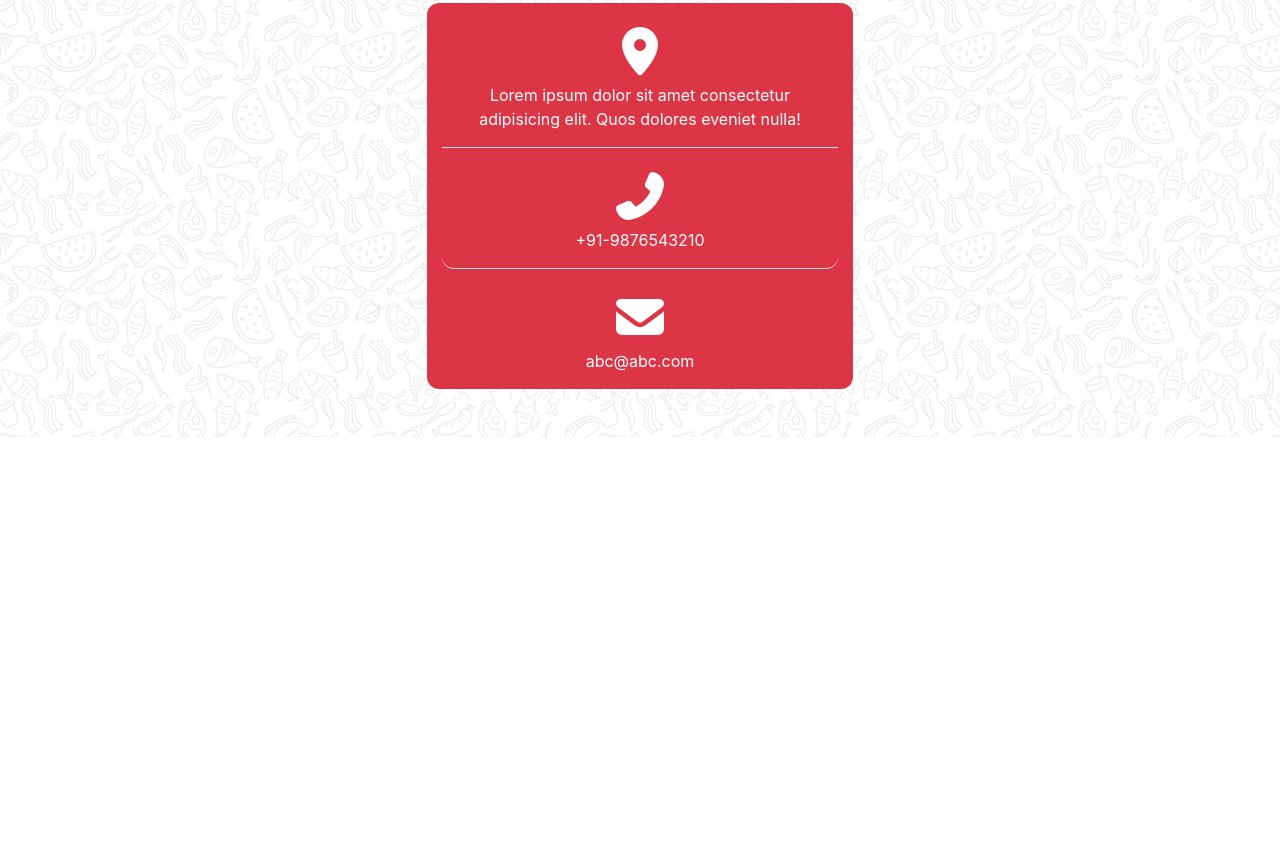
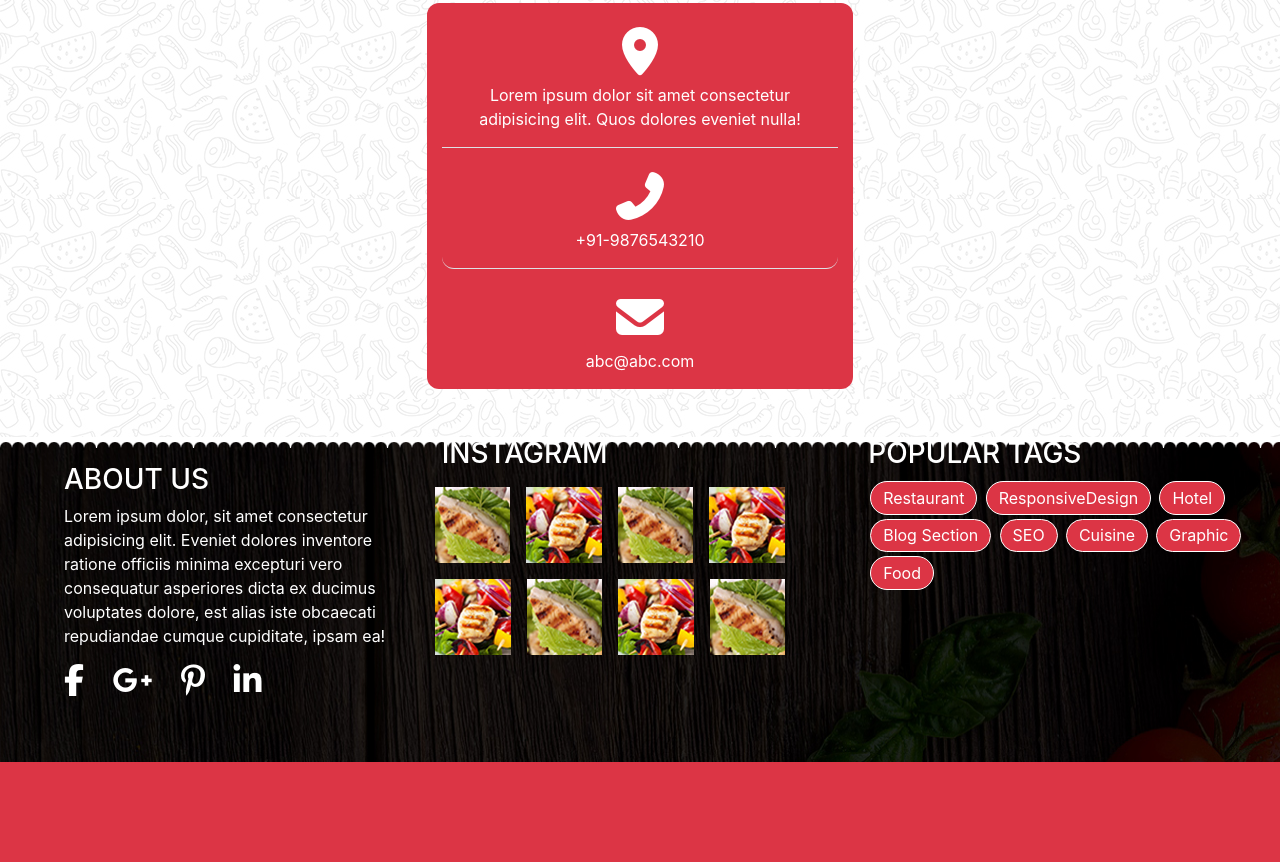
Before and after one commit to TheodoraE/site_du_chef, a website: page index.html in a window 1280 px wide. Shown: the part 5443-6305 px from the top of the page. Before the commit the page ends 5880 px from the top, so only its background shows below. Drawn offline with nearby package versions, Linux system fonts and the light colour scheme.

Commit message:
footer début

```diff
--- a/index.html
+++ b/index.html
@@ -539,8 +539,54 @@
     </section>
 
     <!-- Footer -->
-    <footer>
-
+    <footer class="text-white" id="footer">
+      <div class="toparrondi"></div>
+      <!-- Footer contenu -->
+      <div id="footer" class="row m-0">
+        <!-- About Us -->
+        <div class="col-4 aboutUs">
+          <h3>ABOUT US</h3>
+          <p>Lorem ipsum dolor, sit amet consectetur adipisicing elit. Eveniet dolores inventore ratione officiis minima excepturi vero consequatur asperiores dicta ex ducimus voluptates dolore, est alias iste obcaecati repudiandae cumque cupiditate, ipsam ea!</p>
+          <div>
+            <i class="fab fa-facebook-f fa-2x mr-4"></i>
+            <i class="fab fa-google-plus-g fa-2x mr-4"></i>
+            <i class="fab fa-pinterest-p fa-2x mr-4"></i>
+            <i class="fab fa-linkedin-in fa-2x mr-4"></i>
+          </div>
+        </div>
+        <div class="col-4">
+          <h3>INSTAGRAM</h3>
+          <div>
+            <div class="row">
+              <img src="./public/images/instragram_gallery_img2.jpg" alt="" class="p-2">
+              <img src="./public/images/instragram_gallery_img1.jpg" alt="" class="p-2">
+              <img src="./public/images/instragram_gallery_img2.jpg" alt="" class="p-2">
+              <img src="./public/images/instragram_gallery_img1.jpg" alt="" class="p-2">
+            </div>
+            <div class="row">
+              <img src="./public/images/instragram_gallery_img1.jpg" alt="" class="p-2">
+              <img src="./public/images/instragram_gallery_img2.jpg" alt="" class="p-2">
+              <img src="./public/images/instragram_gallery_img1.jpg" alt="" class="p-2">
+              <img src="./public/images/instragram_gallery_img2.jpg" alt="" class="p-2">
+            </div>
+          </div>
+        </div>
+        <div class="col-4">
+          <h3>POPULAR TAGS</h3>
+          <div id="bouttonsfooter">
+            <button>Restaurant</button>
+            <button>ResponsiveDesign</button>
+            <button>Hotel</button>
+            <button>Blog Section</button>
+            <button>SEO</button>
+            <button>Cuisine</button>
+            <button>Graphic</button>
+            <button>Food</button>
+          </div>
+        </div>
+      </div>
+      <!-- footer rouge -->
+      <div id="footerRouge"></div>
     </footer>
 
     <!-- Jquery -->
--- a/src/sass/modules/_footer.sass
+++ b/src/sass/modules/_footer.sass
@@ -0,0 +1,31 @@
+footer
+    position: relative
+    .toparrondi
+        background-image: url(../../public/images/footer_bottom_decoration_img.png)
+        width: 100%
+        height: 10%
+        background-repeat: repeat-x
+        position: absolute
+
+#footer
+    background-image: url(../../public/images/footer_background.jpg)
+    background-repeat: no-repeat
+    height: cover
+    width: cover
+    .aboutUs
+        padding: 2% 1% 3% 5%
+
+#bouttonsfooter
+    button
+        background-color: $red
+        border-radius: 30px
+        border: $white solid 1px
+        padding: 1% 3%
+        margin: 0.5%
+        color: $white
+
+#footerRouge
+    height: 100px
+    width: 100%
+    background-color: $red
+    margin-top: 2%
```
Also changed, not shown: public/css/app.css.
